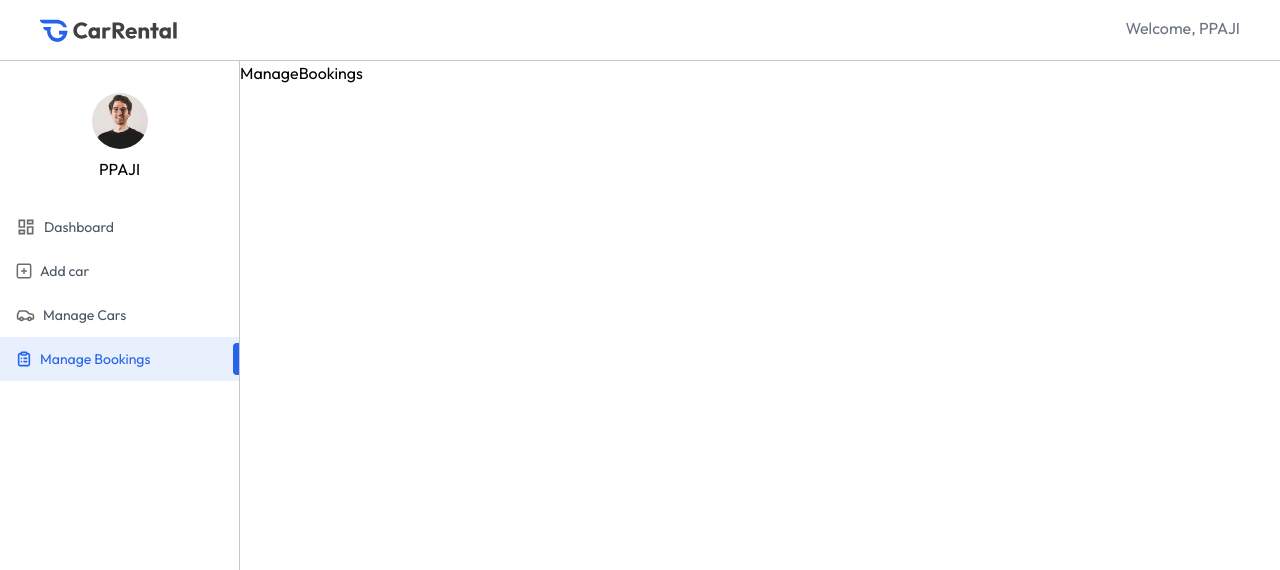
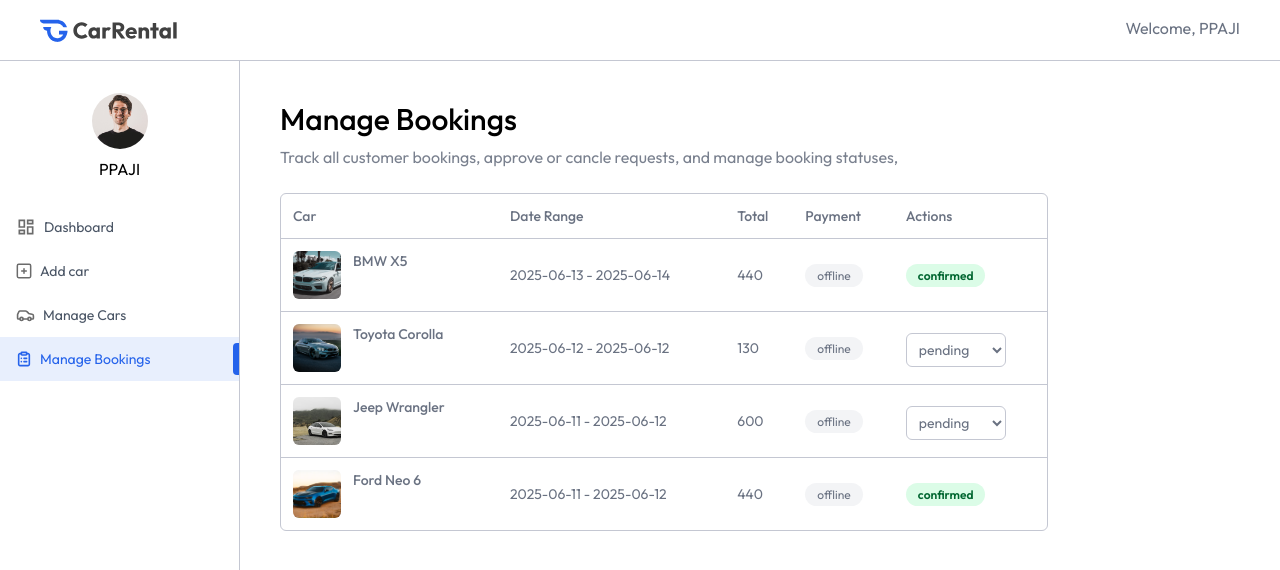
Before and after one commit to Mayankupadhyay-25/CarRental, a React (Vite) app: page /owner/manage-bookings in a window 1280 px wide. Shown: the top 570 px of the page. Built offline with nearby package versions, Linux system fonts and the light colour scheme; a web font is replaced by a local one.

Commit message:
ManageBooking

```diff
--- a/src/pages/owner/ManageBookings.jsx
+++ b/src/pages/owner/ManageBookings.jsx
@@ -1,8 +1,82 @@
-import React from 'react'
+import React, { useEffect,useState } from 'react'
+import { dummyMyBookingsData } from '../../assets/assets';
+import Title from '../../components/owner/Title';
+
 
 const ManageBookings = () => {
+
+
+ const currency = import.meta.env.VITE_CURRENCY;
+  const [bookings, setBookings] = useState([])
+
+  const fetchOwnerBookingData = async () => {
+    setBookings(dummyMyBookingsData)
+  }
+
+  useEffect(( ) =>{
+    fetchOwnerBookingData()
+  },[])
   return (
-    <div>ManageBookings</div>
+    <div className="px-4 pt-10 md:px-10 w-full">
+      <Title
+        title="Manage Bookings"
+        subTitle=" Track all customer bookings, approve or cancle requests, and manage booking statuses,"
+      />
+      <div className="max-w-3xl w-full rounded-md overflow-hidden border border-borderColor mt-6">
+        <table className="w-full border-collapse text-left text-sm text-gray-600">
+          <thead className="text-gray-500">
+            <tr>
+              <th className="p-3 font-medium">Car</th>
+              <th className="p-3 font-medium max-md:hidden">Date Range</th>
+              <th className="p-3 font-medium">Total</th>
+              <th className="p-3 font-medium max-md:hidden">Payment</th>
+              <th className="p-3 font-medium">Actions</th>
+            </tr>
+          </thead>
+          <tbody>
+            {bookings.map((booking, index) => (
+              <tr key={index} className="border-t border-borderColor text-gray-500">
+                <td className='p-3 flex item-center gap-3'>
+                  <img src={booking.car.image} alt="" className='h-12 w-12 aspect-square rounded-md object-cover'/>
+                  <p className='font-medium max-md:hidden'>{booking.car.brand} {booking.car.model}</p>
+                </td>
+
+                <td className='p-3 max-md:hidden'>
+                  {booking.pickupDate?.split("T")[0]} - {booking.returnDate?.split("T")[0]}
+
+                </td>
+
+
+
+
+                <td className='p-3'>{currency}{booking.price}</td>
+
+                <td className='p-3 max-md:hidden'>
+                  <span className='bg-gray-100 px-3 py-1 rounded-full text-xs'>offline</span>
+
+                </td>
+                <td className='p-3'>
+                  {booking.status === "pending" ? (
+                    <select defaultValue={booking.status} className='px-2 py-1.5 mt-1 text-gray-500 border border-borderColor rounded-md outline-none'>
+                      <option value="pending">pending</option>
+                      <option value="cancelled">Cancelled </option>
+                      <option value="confirmed">Confirm</option>
+                    </select>
+                  ):(
+                    <span className={`px-3 py-1 rounded-full text-xs font-semibold
+                    ${booking.status === 'confirmed' ? 'bg-green-100 text-green-800' : 'bg-gray-100 text-gray-800'}`}>
+                      {booking.status}
+                    </span>
+                  )}
+
+                </td>
+              </tr>
+
+            ))}
+          </tbody>
+        </table>
+      </div>
+    </div>
   )
 }
 
```
